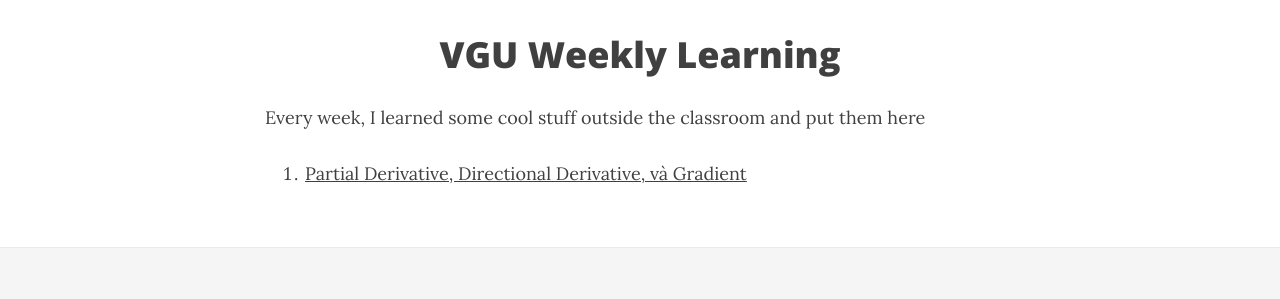
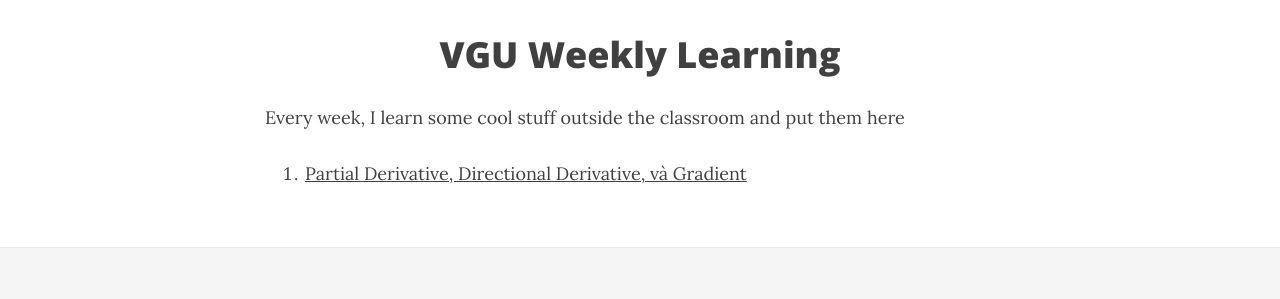
Before and after one commit to hoangvanthien/hoangvanthien.github.io, a Jekyll site: the page built from index.md, in a window 1280 px wide and 900 px high, scrolled down 765 px. Shown: the part 419-718 px from the top of the window. Built offline with Jekyll 4.4.1, drawn with Linux system fonts in a browser that asks for light colours; nearby versions of some CDN libraries.

Commit message:
Fix grammar mistake

```diff
--- a/index.md
+++ b/index.md
@@ -27,6 +27,6 @@ icat: ""
 
 {:.center}
 <h1>VGU Weekly Learning</h1>
-<p>Every week, I learned some cool stuff outside the classroom and put them here</p>
+<p>Every week, I learn some cool stuff outside the classroom and put them here</p>
 
 1. [Partial Derivative, Directional Derivative, và Gradient](/math/2017/10/29/partial-directional-gradient)
```
